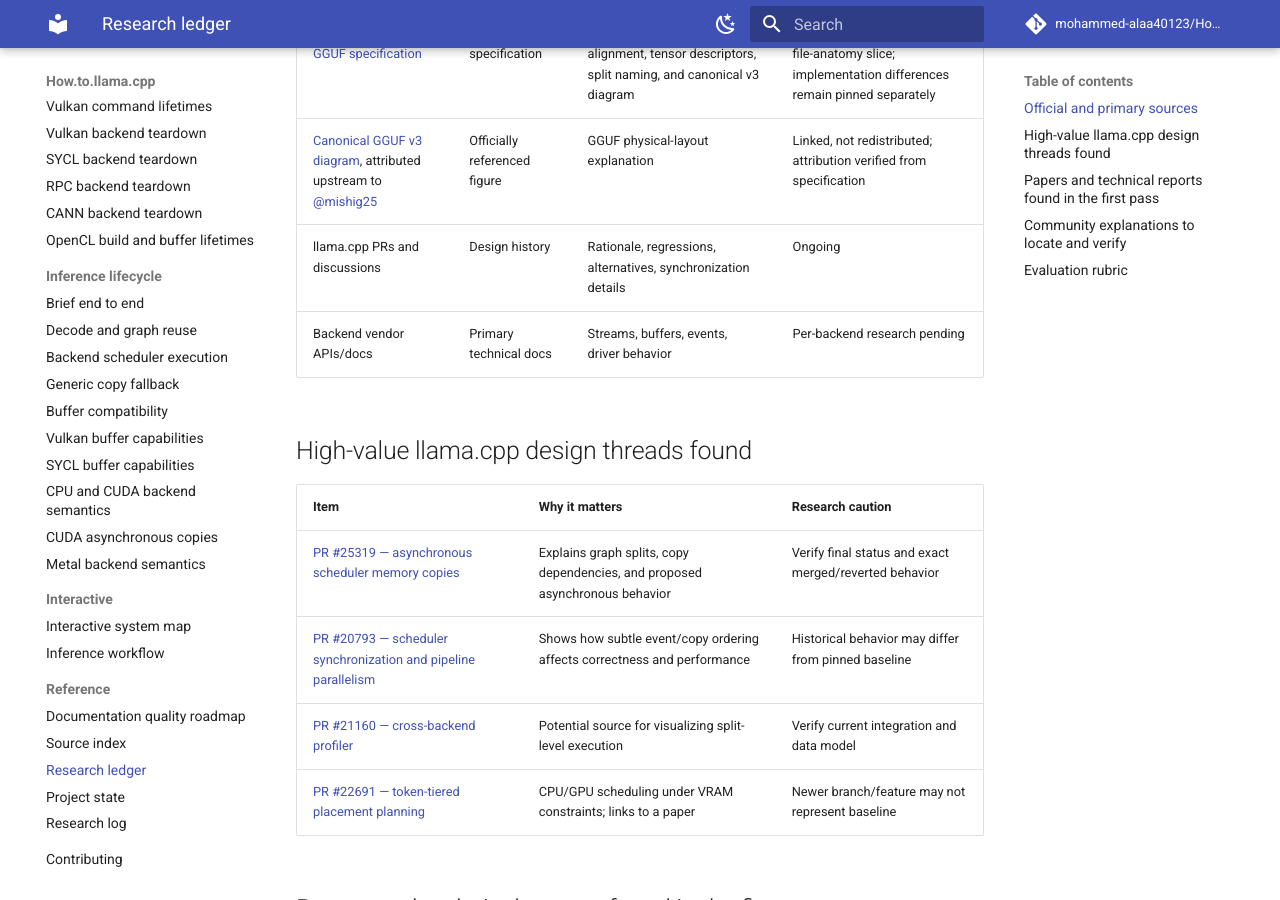
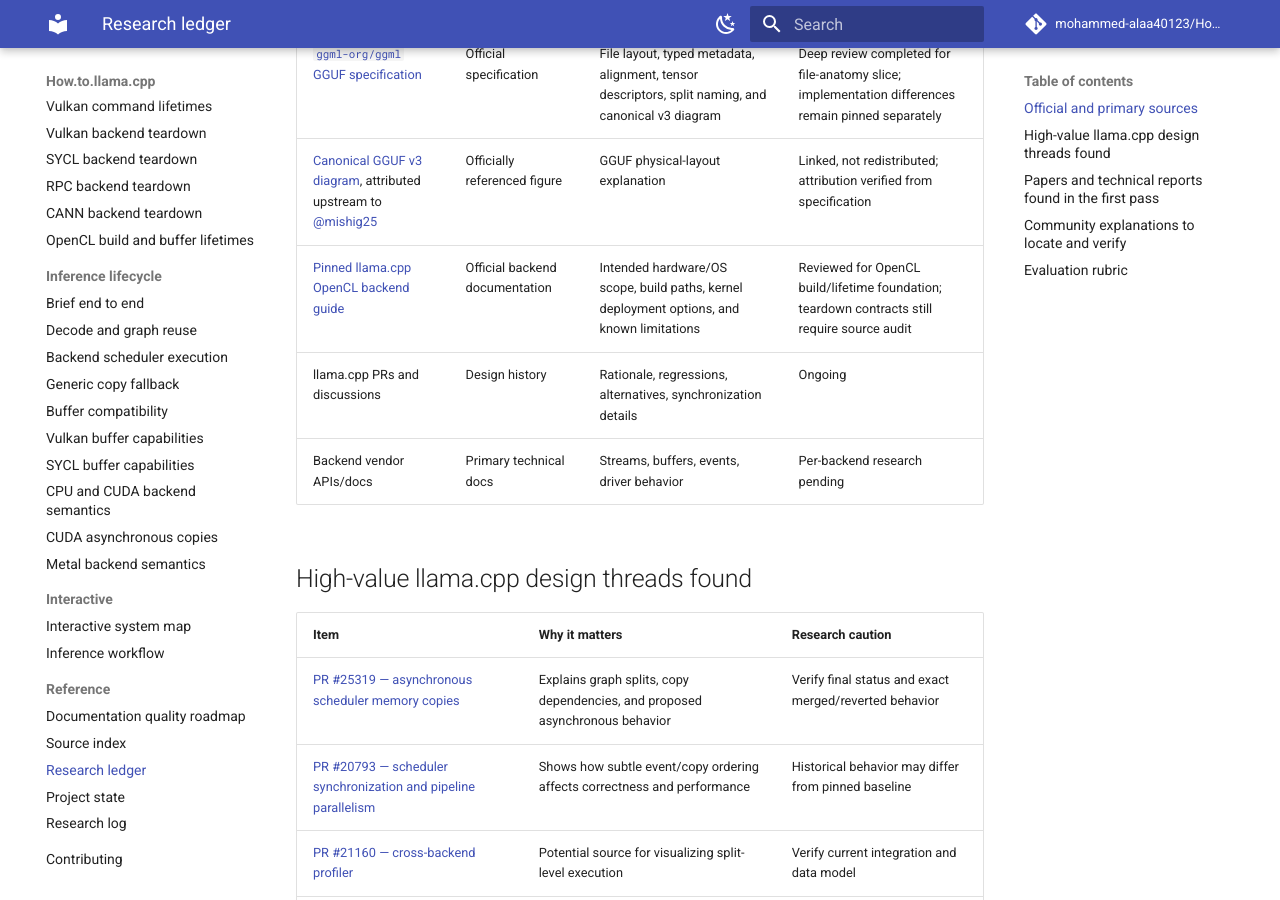
Before and after one commit to mohammed-alaa40123/How.to.llama.cpp, an MkDocs documentation site: the page built from docs/reference/research-ledger.md, in a window 1280 px wide and 900 px high, scrolled down 443 px. Built offline with MkDocs 1.6.1 and Material for MkDocs 9.7.7, drawn with Linux system fonts in a browser that asks for light colours; comment, search, counter and statistics services are not loaded.

Commit message:
docs: add pinned OpenCL backend guide

```diff
--- a/docs/reference/research-ledger.md
+++ b/docs/reference/research-ledger.md
@@ -9,6 +9,7 @@
 | [`ggml-org/llama.cpp`](https://github.com/ggml-org/llama.cpp) source, examples, tests, docs | Primary source | Implementation truth and regression behavior | Active baseline |
 | [`ggml-org/ggml` GGUF specification](https://github.com/ggml-org/ggml/blob/master/docs/gguf.md) | Official specification | File layout, typed metadata, alignment, tensor descriptors, split naming, and canonical v3 diagram | Deep review completed for file-anatomy slice; implementation differences remain pinned separately |
 | [Canonical GGUF v3 diagram](https://github.com/ggerganov/ggml/assets/1991296/c3623641-3a1d-408e-bfaf-1b7c4e16aa63), attributed upstream to [@mishig25](https://github.com/mishig25) | Officially referenced figure | GGUF physical-layout explanation | Linked, not redistributed; attribution verified from specification |
+| [Pinned llama.cpp OpenCL backend guide](https://github.com/ggml-org/llama.cpp/blob/e3546c7948e3af463d0b401e6421d5a4c2faf565/docs/backend/OPENCL.md) | Official backend documentation | Intended hardware/OS scope, build paths, kernel deployment options, and known limitations | Reviewed for OpenCL build/lifetime foundation; teardown contracts still require source audit |
 | llama.cpp PRs and discussions | Design history | Rationale, regressions, alternatives, synchronization details | Ongoing |
 | Backend vendor APIs/docs | Primary technical docs | Streams, buffers, events, driver behavior | Per-backend research pending |
 
```
